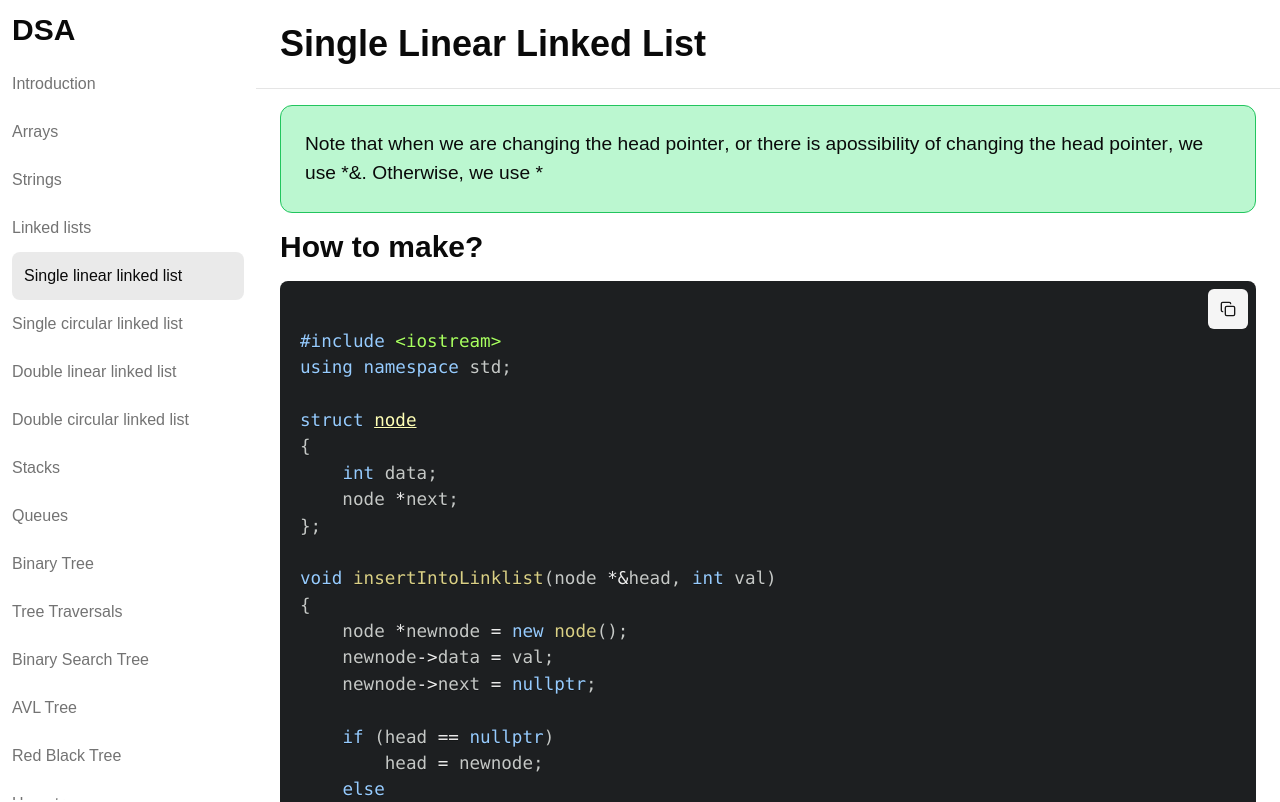
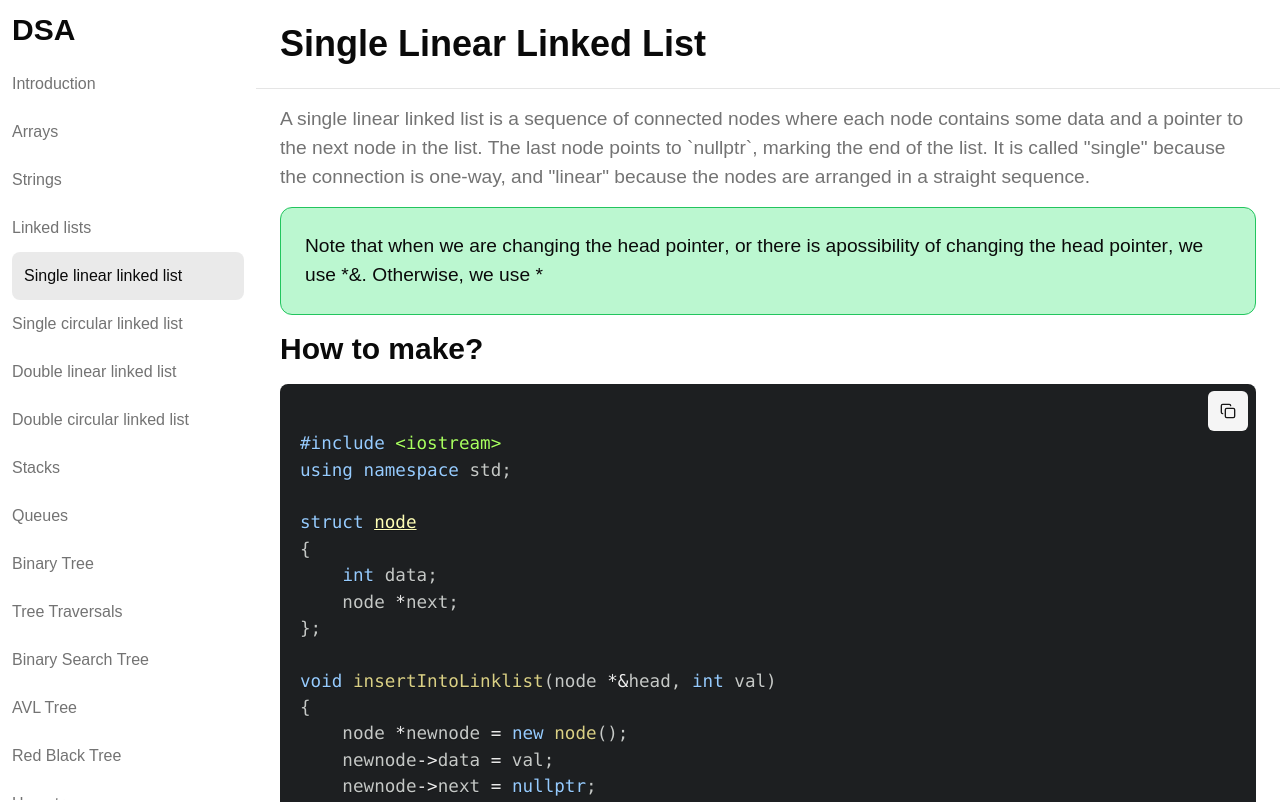
Before and after one commit to shuva7s/DSA-study-material, a Next.js app: page /single-linear-linked-list in a window 1280 px wide. Shown: the top 802 px of the page. Built offline with nearby package versions, Linux system fonts and the light colour scheme.

Commit message:
added definition

```diff
--- a/app/single-linear-linked-list/page.tsx
+++ b/app/single-linear-linked-list/page.tsx
@@ -136,6 +136,13 @@ void deleteBack(node *&head)
     <>
       <Header head_text="Single Linear Linked List" />
       <main className="wrapper my-4 flex flex-col gap-4">
+        <p>
+          A single linear linked list is a sequence of connected nodes where
+          each node contains some data and a pointer to the next node in the
+          list. The last node points to `nullptr`, marking the end of the list.
+          It is called "single" because the connection is one-way, and "linear"
+          because the nodes are arranged in a straight sequence.
+        </p>
         <Note
           note={
             <div>
```
